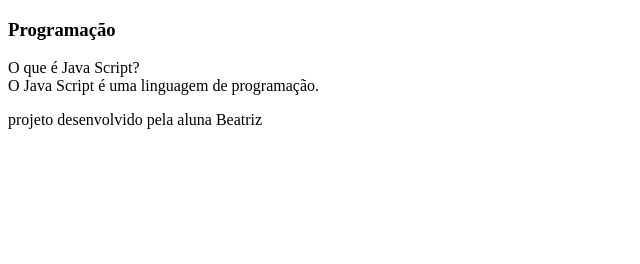
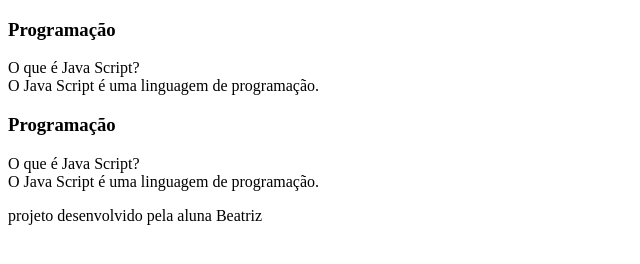
Before and after one commit to Beatrizbottega15/flshcard, a plain HTML site: page index.html in a window 1280 px wide. Shown: the whole page, without its empty margins (0-640 px from the left). Drawn offline with Linux system fonts and the light colour scheme.

Commit message:
save migo

```diff
--- a/index.html
+++ b/index.html
@@ -19,6 +19,17 @@
                 </div>
             </div>
 </article>
+          <article class="cartao">
+            <div class="cartao__conteudo">
+                <h3> Programação </h3>
+                <div class="cartao__conteudo__pergunta">
+                O que é Java Script?
+                </div>
+                <div class="cartao__conteudo__resposta">
+                O Java Script é uma linguagem de programação.
+                </div>
+            </div>
+</article>
           </section>
        </main>
        <footer>
```
